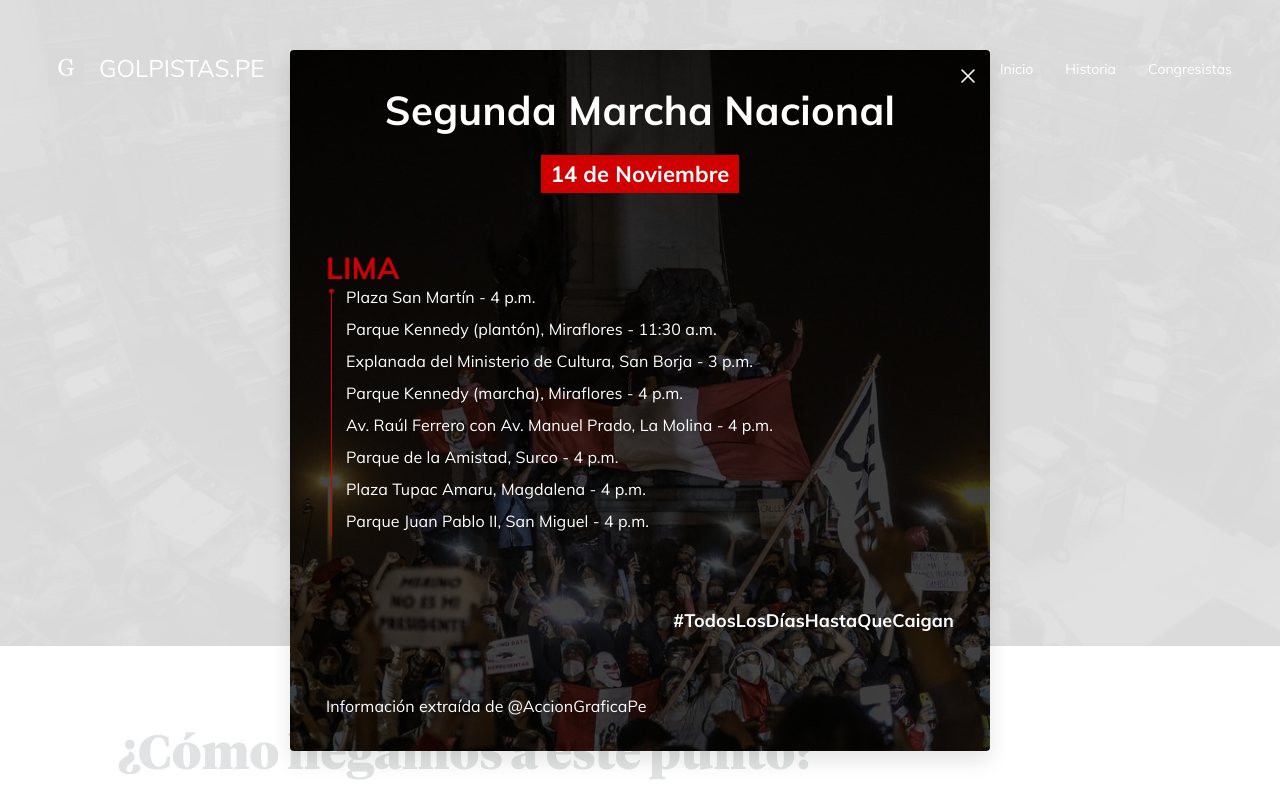
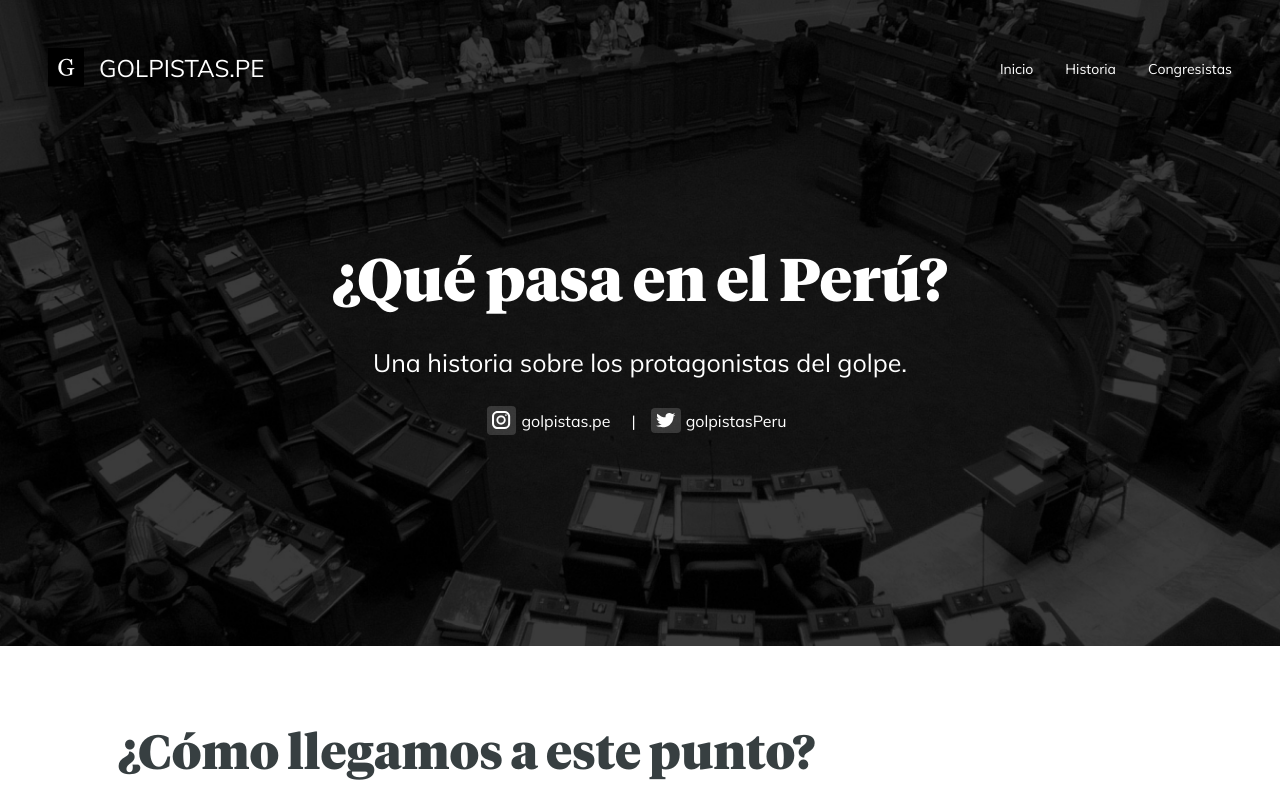
Before and after one commit to openpolitica/golpistas.pe, a Next.js app: page / in a window 1280 px wide. Shown: the top 800 px of the page. Built offline with nearby package versions, Linux system fonts and the light colour scheme; no server answers.

Commit message:
Hide marchas modal

```diff
--- a/components/MarchasModal.js
+++ b/components/MarchasModal.js
@@ -71,7 +71,7 @@ function Block({ place, marchas }) {
 }
 
 export default function MarchasModal() {
-  const [isOpen, setIsOpen] = React.useState(true);
+  const [isOpen, setIsOpen] = React.useState(false);
 
   return (
     <Modal
```
